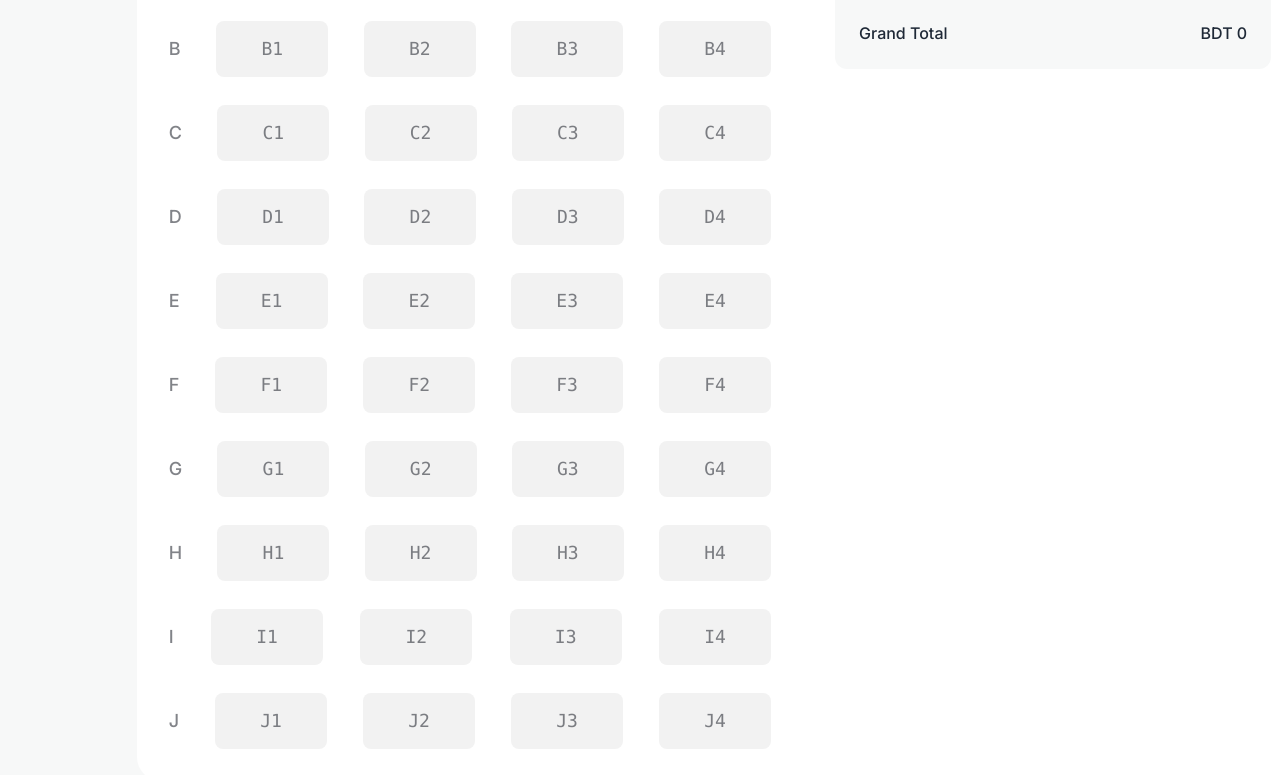
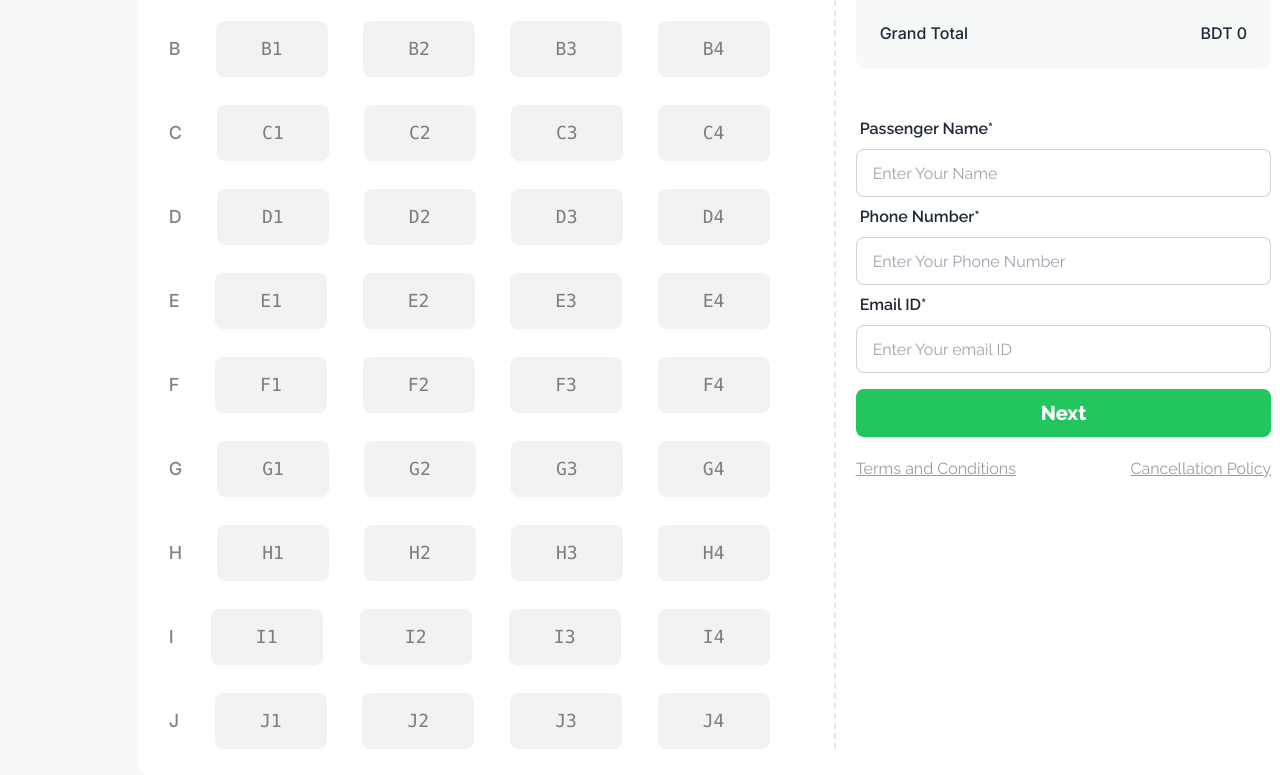
Before and after one commit to SubhaeSadeek/Br8A5-smart-ticketing, a plain HTML site: page index.html in a window 1280 px wide. Shown: the part 2385-3160 px from the top of the page. Drawn offline with nearby package versions, Linux system fonts and the light colour scheme.

Commit message:
main body has been finished completely

```diff
--- a/index.html
+++ b/index.html
@@ -132,7 +132,7 @@
         </div>
       </section>
       <!-- ticket booiking section with seating arrangement -->
-      <section class="bg-[#F7F8F8] rounded-t-[88px] border-t-2 border-[#1DD100] mt-32">
+      <section class="bg-[#F7F8F8] rounded-t-[88px] border-t-2 border-[#1DD100] mt-32 pb-32">
         <!-- at a glance status of bus ticket -->
         <!-- intro of bus status -->
         <div class="container w-[50%] mx-auto">
@@ -279,7 +279,7 @@
           </div>
         <!-- ----    ----    ----    ----    ----    ---- -->
         <!-- Seats captured and total cost display section -->
-      <div class="w-[42%] m-8">
+      <div class="w-[42%] m-8 pl-5 border-l-2 border-dashed">
         <h3 class="font-semibold text-2xl border-b-2 border-dashed py-7">Select Your Seat</h3>
         <!-- total seat and price calculation display section -->
         <section class="inter-fonts bg-[#F7F8F8] rounded-xl">
@@ -308,7 +308,35 @@
             <p>BDT <span>0</span></p>
           </div>
         </section>
-
+        <!-- customer info section -->
+        <section class="mt-10">
+          <!-- Passanger name -->
+          <label class="form-control w-full">
+            <div class="label">
+              <span class="label-text font-semibold text-base">Passenger Name*</span>
+            </div>
+            <input type="text" placeholder="Enter Your Name" class="input input-bordered w-full  text-mygray40 font-normal" />
+          </label>
+          <!-- Passanger phone -->
+          <label class="form-control w-full">
+            <div class="label">
+              <span class="label-text font-semibold text-base">Phone Number*</span>
+            </div>
+            <input type="text" placeholder="Enter Your Phone Number" class="input input-bordered w-full text-mygray40 font-normal" />
+          </label>
+          <!-- Passanger email ID -->
+          <label class="form-control w-full">
+            <div class="label">
+              <span class="label-text font-semibold text-base">Email ID*</span>
+            </div>
+            <input type="text" placeholder="Enter Your email ID" class="input input-bordered w-full text-mygray40 font-normal" />
+          </label>
+          <button class="btn btn-primary bg-green-500 text-white font-extrabold text-xl mx-auto mt-4 border-none w-full">Next</button>
+          <div class="flex justify-between font-normal text-base text-mygray40 mt-5">
+            <a href=""><p><u>Terms and Conditions</u></p></a>
+            <a href=""><p><u>Cancellation Policy</u></p></a>
+          </div>
+        </section>
       </div>
       </section>
       </section>
```
